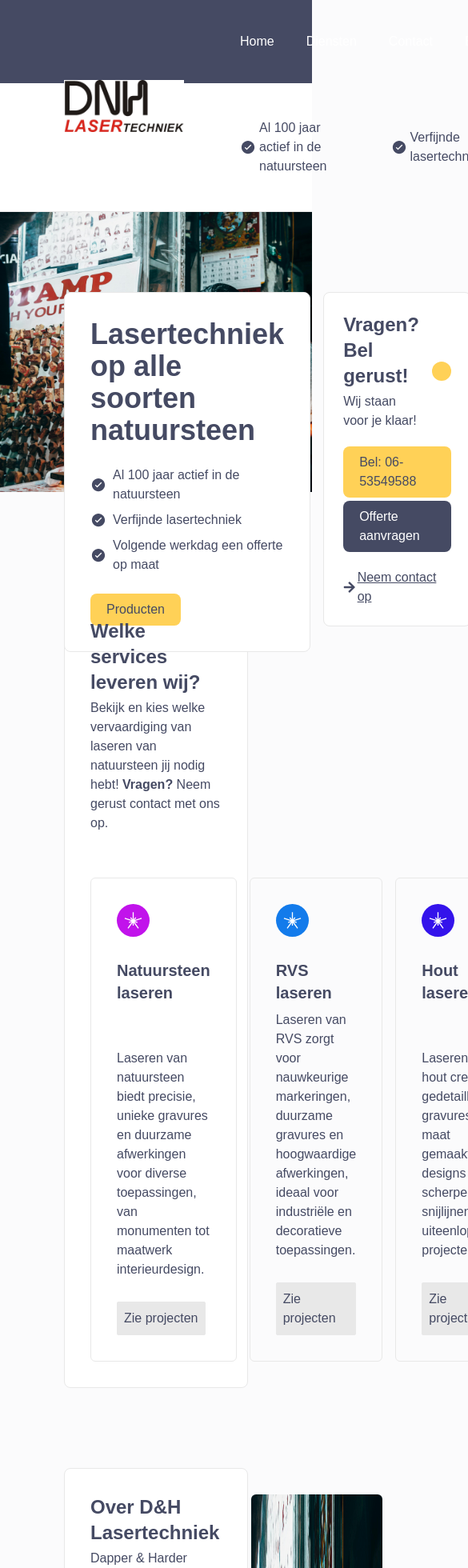
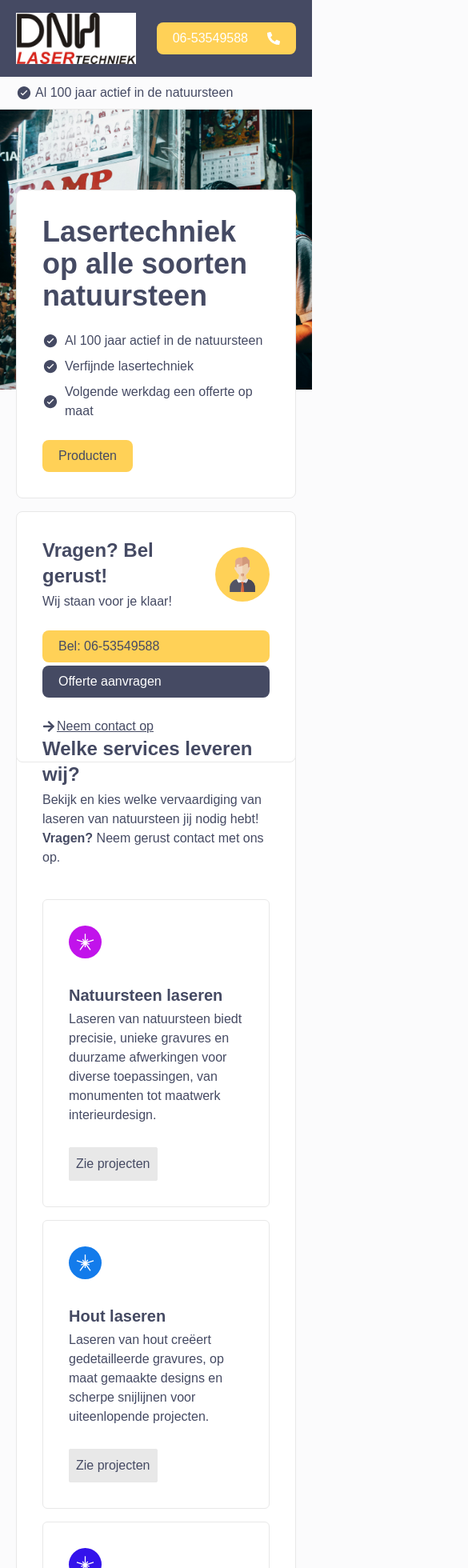
Before and after one commit to StijnHarder/dh_lasertechniek, a Next.js app: page / in a window 390 px wide. Shown: the top 1960 px of the page at 80% size, 585 px wide, since content can reach past the window. Built offline with nearby package versions, Linux system fonts and the light colour scheme; a web font is replaced by a local one.

Commit message:
design system + each component responsive

```diff
--- a/app/layout.tsx
+++ b/app/layout.tsx
@@ -26,7 +26,7 @@ export default function RootLayout({
   children: React.ReactNode;
 }>) {
   return (
-    <html lang="nl" className="bg-[#FBFBFC]">
+    <html lang="nl" className="bg-background">
       <body className={palanquin.className}>
         <Navbar />
         {children}
--- a/app/page.tsx
+++ b/app/page.tsx
@@ -1,12 +1,12 @@
 import About from "@/components/About";
 import HeroSection from "@/components/HeroSection";
-import ProductsOverview from "@/components/ProductsOverview";
+import ServicesBlock from "@/components/ServicesBlock";
 
 export default async function Home() {
   return (
     <div>
       <HeroSection />
-      <ProductsOverview />
+      <ServicesBlock />
       <About />
     </div>
   );
--- a/components/HeroSection.tsx
+++ b/components/HeroSection.tsx
@@ -1,11 +1,14 @@
+import { IoIosCheckmarkCircle } from "react-icons/io";
+import GlobalWidth from "./ui/GlobalWidth";
 import Image from "next/image";
 import { FaArrowRight } from "react-icons/fa";
-import { IoIosCheckmarkCircle } from "react-icons/io";
 
-export const HeroSection = () => {
+const HeroSection = () => {
   return (
-    <div className="flex gap-x-4 pt-[100px] w-full h-[350px] px-20 bg-[url('/placeholder_background.jpg')] bg-cover">
-      <div className="flex-1 flex flex-col gap-6 h-fit bg-white text-[#454A63] border-[1px] border-[#E8E8E8] p-8 rounded-lg">
+    <div className="bg-[url('/placeholder_background.jpg')] bg-cover h-[350px] w-full">
+      <GlobalWidth>
+        <div className="flex flex-wrap gap-4 w-full text-primary-dark pt-[100px]">
+          <div className="flex-1 flex flex-col gap-6 bg-white border-[1px] border-border_gray p-8 rounded-lg">
             <h1 className="text-4xl font-bold">
               Lasertechniek op alle soorten natuursteen
             </h1>
@@ -33,11 +36,13 @@ export const HeroSection = () => {
               Producten
             </div>
           </div>
-      <div className="flex-2 flex flex-col gap-5 p-6 text-[#454A63] bg-[#FFFFFF] border-[1px] border-[#E8E8E8] h-fit rounded-lg">
-        <div className="flex gap-4 items-center">
+          <div className="md:flex-2 w-full md:w-fit flex flex-col gap-6 bg-white border-[1px] border-border_gray p-8 rounded-lg">
+            <div className="flex gap-4 items-center justify-between">
               <div className="flex flex-col gap-1">
                 <h2 className="text-2xl font-semibold">Vragen? Bel gerust!</h2>
-            <span className="font-extralight">Wij staan voor je klaar!</span>
+                <span className="font-extralight">
+                  Wij staan voor je klaar!
+                </span>
               </div>
               <div className="rounded-full bg-[#FFD157] p-3">
                 <Image
@@ -49,10 +54,10 @@ export const HeroSection = () => {
               </div>
             </div>
             <div className="flex flex-col gap-1">
-          <div className="flex gap-8 items-center justify-between px-5 py-2 bg-[#FFD157] rounded-lg cursor-pointer w-fit font-light">
+              <div className="flex gap-8 items-center justify-between px-5 py-2 bg-[#FFD157] rounded-lg cursor-pointer w-full md:w-fit font-light">
                 Bel: 06-53549588
               </div>
-          <div className="flex gap-8 text-white items-center justify-between px-5 py-2 bg-[#454A63] rounded-lg cursor-pointer w-fit font-light">
+              <div className="flex gap-8 text-white items-center justify-between px-5 py-2 bg-[#454A63] rounded-lg cursor-pointer w-full md:w-fit font-light">
                 Offerte aanvragen
               </div>
             </div>
@@ -62,6 +67,8 @@ export const HeroSection = () => {
             </div>
           </div>
         </div>
+      </GlobalWidth>
+    </div>
   );
 };
 
--- a/components/Navbar.tsx
+++ b/components/Navbar.tsx
@@ -1,22 +1,23 @@
+import { IoIosCheckmarkCircle } from "react-icons/io";
+import GlobalWidth from "./ui/GlobalWidth";
+import Link from "next/link";
+import Image from "next/image";
 import { FaPhoneAlt } from "react-icons/fa";
-import { IoIosCheckmarkCircle } from "react-icons/io";
-import Image from "next/image";
-import Link from "next/link";
 
 const Navbar = () => {
   return (
-    <div className="flex items-center">
-      <div className="position: absolute left-0 px-20">
+    <nav className="flex flex-col text-primary-dark relative">
+      <div className="bg-primary-dark">
+        <GlobalWidth>
+          <div className="flex gap-4 py-4 w-full items-center justify-between md:pl-[200px]">
             <Image
+              className="md:absolute md:left-10 lg:left-20 md:bottom-7"
               src="/logo.jpg"
               width={150}
               height={150}
               alt="logo dnh lasertechniek"
             />
-      </div>
-      <div className="flex flex-col w-full">
-        <div className="flex bg-[#454A63] justify-between text-white items-center gap-8 p-5 pl-[300px] pr-20">
-          <div className="flex gap-10">
+            <div className="hidden md:flex md:gap-10 text-white">
               <div className="cursor-pointer">
                 <Link href="/">Home</Link>
               </div>
@@ -26,33 +27,32 @@ const Navbar = () => {
                 <Link href="/blog">Blog</Link>
               </div>
             </div>
-          <div className="flex gap-6 items-center justify-between font-extralight px-5 py-2 bg-[#FFD157] rounded-lg cursor-pointer">
-            <div>06-53549588</div>
+            <button className="bg-button_yellow text-white flex gap-6 items-center justify-between font-extralight px-5 py-2 rounded-lg">
+              06-53549588
               <FaPhoneAlt />
+            </button>
+          </div>
+        </GlobalWidth>
+      </div>
+      <div className="bg-neutral-light border-b-[1px] border-border_gray md:pl-[200px]">
+        <GlobalWidth>
+          <div className="flex gap-4 md:gap-10 py-2 md:py-3 w-full items-center">
+            <div className="flex gap-1 items-center">
+              <IoIosCheckmarkCircle size={20} />
+              Al 100 jaar actief in de natuursteen
+            </div>
+            <div className="md:flex md:gap-1 md:items-center hidden">
+              <IoIosCheckmarkCircle size={20} />
+              Verfijnde lasertechniek
+            </div>
+            <div className="lg:flex lg:gap-1 lg:items-center hidden">
+              <IoIosCheckmarkCircle size={20} />
+              Altijd een offerte op maat
             </div>
           </div>
-        <div className="flex gap-20 bg-white border-b-[1px] border-[#E8E8E8] text-[#454A63] py-5 pl-[300px] pr-20">
-          <div className="flex gap-1 items-center">
-            <div className="font-bold">
-              <IoIosCheckmarkCircle size={20} />
+        </GlobalWidth>
       </div>
-            <div>Al 100 jaar actief in de natuursteen</div>
-          </div>
-          <div className="flex gap-1 items-center">
-            <div className="font-bold">
-              <IoIosCheckmarkCircle size={20} />
-            </div>
-            <div>Verfijnde lasertechniek</div>
-          </div>
-          <div className="flex gap-1 items-center">
-            <div className="font-bold">
-              <IoIosCheckmarkCircle size={20} />
-            </div>
-            <div>Volgende werkdag een offerte op maat</div>
-          </div>
-        </div>
-      </div>
-    </div>
+    </nav>
   );
 };
 
--- a/components/ProductsOverview.tsx
+++ /dev/null
@@ -1,67 +0,0 @@
-import Image from "next/image";
-import { GiLaserBurst } from "react-icons/gi";
-
-const ProductsOverview = () => {
-  return (
-    <div className="px-20 font-extralight">
-      <div className="flex flex-col gap-4 text-[#454A63] border-[1px] border-[#E8E8E8] p-8 rounded-lg mt-[125px] bg-white">
-        <div className="flex flex-col gap-1">
-          <h2 className="text-2xl font-bold">Welke services leveren wij?</h2>
-          <span>
-            Bekijk en kies welke vervaardiging van laseren van natuursteen jij
-            nodig hebt! <span className="font-bold">Vragen?</span> Neem gerust
-            contact met ons op.
-          </span>
-        </div>
-        <div className="flex gap-x-4 mt-10">
-          <div className="border-[1px] border-[#E8E8E8] flex-1 flex flex-col justify-between items-start rounded-md p-8 gap-2">
-            <div className="rounded-full p-2 bg-[#C113EB] mb-5">
-              <GiLaserBurst size={25} color="#FFFFFF" />
-            </div>
-            <div className="flex-1 rounded-md font-semibold text-xl">
-              Natuursteen laseren
-            </div>
-            <div className="">
-              Laseren van natuursteen biedt precisie, unieke gravures en
-              duurzame afwerkingen voor diverse toepassingen, van monumenten tot
-              maatwerk interieurdesign.
-            </div>
-            <div className="p-2 border-[1px] border-[#E8E8E8] bg-[#E8E8E8] hover:bg-white rounded-sm mt-5 cursor-pointer">
-              Zie projecten
-            </div>
-          </div>
-          <div className="border-[1px] border-[#E8E8E8] flex-1 flex flex-col justify-between items-start rounded-md p-8 gap-2">
-            <div className="rounded-full p-2 bg-[#137BEB] mb-5">
-              <GiLaserBurst size={25} color="#FFFFFF" />
-            </div>
-            <div className="flex-1 rounded-md font-semibold text-xl">
-              RVS laseren
-            </div>
-            <div className="">
-              Laseren van RVS zorgt voor nauwkeurige markeringen, duurzame gravures en hoogwaardige afwerkingen, ideaal voor industriële en decoratieve toepassingen.
-            </div>
-            <div className="p-2 border-[1px] border-[#E8E8E8] bg-[#E8E8E8] hover:bg-white rounded-sm mt-5 cursor-pointer">
-              Zie projecten
-            </div>
-          </div>
-          <div className="border-[1px] border-[#E8E8E8] flex-1 flex flex-col justify-between items-start rounded-md p-8 gap-2">
-            <div className="rounded-full p-2 bg-[#3413EB] mb-5">
-              <GiLaserBurst size={25} color="#FFFFFF" />
-            </div>
-            <div className="flex-1 rounded-md font-semibold text-xl">
-              Hout laseren
-            </div>
-            <div className="">
-              Laseren van hout creëert gedetailleerde gravures, op maat gemaakte designs en scherpe snijlijnen voor uiteenlopende projecten.
-            </div>
-            <div className="p-2 border-[1px] border-[#E8E8E8] bg-[#E8E8E8] hover:bg-white rounded-sm mt-5 cursor-pointer">
-              Zie projecten
-            </div>
-          </div>
-        </div>
-      </div>
-    </div>
-  );
-};
-
-export default ProductsOverview;
--- /dev/null
+++ b/components/ServicesBlock.tsx
@@ -0,0 +1,77 @@
+import { GiLaserBurst } from "react-icons/gi";
+import GlobalWidth from "./ui/GlobalWidth";
+
+const ServicesBlock = () => {
+  return (
+    <GlobalWidth>
+      <div className="bg-white border-[1px] border-border_gray p-8 rounded-lg text-primary-dark mt-[400px] md:mt-[100px]">
+        <div className="flex flex-col gap-1">
+          <h2 className="font-bold text-2xl">Welke services leveren wij?</h2>
+          <p>
+            Bekijk en kies welke vervaardiging van laseren van natuursteen jij
+            nodig hebt! <span className="font-bold">Vragen?</span> Neem gerust
+            contact met ons op.
+          </p>
+        </div>
+        <div className="grid grid-cols-1 md:grid-cols-3 gap-4 mt-10 w-full">
+          <div className="flex flex-col border-[1px] border-border_gray items-start rounded-md p-8 gap-2">
+            <div className="flex flex-col gap-3">
+              <div className="rounded-full p-2 bg-icon_purple mb-5 w-fit">
+                <GiLaserBurst size={25} color="#FFFFFF" />
+              </div>
+              <div className="flex flex-col gap-1">
+                <h3 className="font-semibold text-xl">Natuursteen laseren</h3>
+                <p>
+                  Laseren van natuursteen biedt precisie, unieke gravures en
+                  duurzame afwerkingen voor diverse toepassingen, van monumenten
+                  tot maatwerk interieurdesign.
+                </p>
+              </div>
+            </div>
+            <button className="p-2 border-[1px] border-border_gray bg-border_gray hover:bg-white rounded-sm mt-5">
+              Zie projecten
+            </button>
+          </div>
+          <div className="flex flex-col border-[1px] border-border_gray items-start justify-between rounded-md p-8 gap-2">
+            <div className="flex flex-col gap-3">
+              <div className="rounded-full p-2 bg-icon_light_blue mb-5 w-fit">
+                <GiLaserBurst size={25} color="#FFFFFF" />
+              </div>
+              <div className="flex flex-col gap-1">
+                <h3 className="font-semibold text-xl">Hout laseren</h3>
+                <p>
+                  Laseren van hout creëert gedetailleerde gravures, op maat
+                  gemaakte designs en scherpe snijlijnen voor uiteenlopende
+                  projecten.
+                </p>
+              </div>
+            </div>
+            <button className="p-2 border-[1px] border-border_gray bg-border_gray hover:bg-white rounded-sm mt-5">
+              Zie projecten
+            </button>
+          </div>
+          <div className="flex flex-col border-[1px] border-border_gray items-start rounded-md p-8 gap-2">
+            <div className="flex flex-col gap-3">
+              <div className="rounded-full p-2 bg-icon_blue mb-5 w-fit">
+                <GiLaserBurst size={25} color="#FFFFFF" />
+              </div>
+              <div className="flex flex-col gap-1">
+                <h3 className="font-semibold text-xl">RVS laseren</h3>
+                <p>
+                  Laseren van RVS zorgt voor nauwkeurige markeringen, duurzame
+                  gravures en hoogwaardige afwerkingen, ideaal voor industriële
+                  en decoratieve toepassingen.
+                </p>
+              </div>
+            </div>
+            <button className="p-2 border-[1px] border-border_gray bg-border_gray hover:bg-white rounded-sm mt-5">
+              Zie projecten
+            </button>
+          </div>
+        </div>
+      </div>
+    </GlobalWidth>
+  );
+};
+
+export default ServicesBlock;
--- a/components/ui/GlobalWidth.tsx
+++ b/components/ui/GlobalWidth.tsx
@@ -1,7 +1,11 @@
 export default function GlobalWidth({
   children,
+  className = "",
 }: {
   children: React.ReactNode;
+  className?: string;
 }) {
-  return <div className="px-5 md:px-10 lg:px-20">{children}</div>;
+  return (
+    <div className={`px-5 md:px-10 lg:px-20 ${className}`}>{children}</div>
+  );
 }
```
Also changed, not shown: components/About.tsx (+45 -13 lines), components/Footer.tsx (+38 -24 lines), components/ui/Container.tsx (deleted, +0 -7 lines), tailwind.config.ts (+16 -16 lines). Lines whose indentation alone changed are shown as unchanged.
